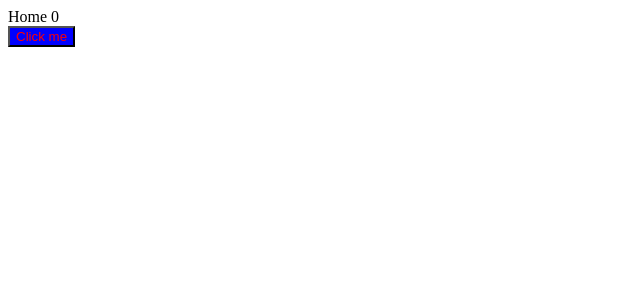
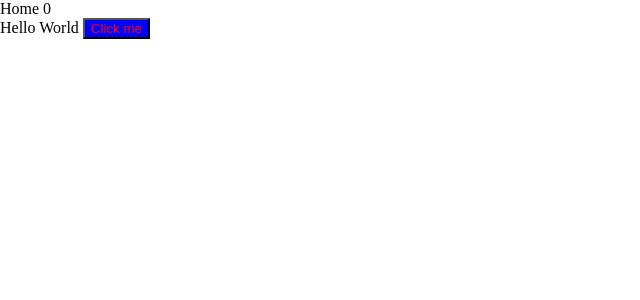
Before and after one commit to AidOnline01/abn-amro, a Vue app: page / in a window 1280 px wide. Shown: the top 300 px of the page, without its empty margins (0-640 px from the left). Built offline with nearby package versions, Linux system fonts and the light colour scheme.

Commit message:
Fix vue files imports and add alias

```diff
--- a/package.json
+++ b/package.json
@@ -4,6 +4,7 @@
     "vue-router": "^4.1.2"
   },
   "devDependencies": {
+    "@types/node": "^18.0.6",
     "@typescript-eslint/eslint-plugin": "^5.30.7",
     "@typescript-eslint/parser": "^5.30.7",
     "@vue/eslint-config-airbnb": "^6.0.0",
@@ -13,6 +14,8 @@
     "css-loader": "^6.7.1",
     "eslint": "^8.20.0",
     "eslint-config-airbnb-typescript": "^17.0.0",
+    "eslint-import-resolver-alias": "^1.1.2",
+    "eslint-plugin-import": "^2.26.0",
     "eslint-plugin-vue": "^9.2.0",
     "eslint-webpack-plugin": "^3.2.0",
     "node-sass": "^7.0.1",
--- a/src/App.vue
+++ b/src/App.vue
@@ -1,29 +1,18 @@
 <template>
-  <div class="home">
-    Home <span>{{count}}</span>
-
-    <br>
-
-    <button class="button" @click="incrementCount()">Click me</button>
-  </div>
+  <div><HomePage /></div>
 </template>
 
-<script setup lang="ts">
-  import { ref } from 'vue';
-
-  const count = ref(0);
-  const name = ref('Hello World');
-
-  const incrementCount = () => {
-    count.value += 1;
-  };
+<script lang="ts" setup>
+  import HomePage from '@/pages/HomePage.vue';
 </script>
 
-<style lang="scss" scoped>
-  .home {
-    .button {
-      color: red;
-      background: blue;
-    }
+<style lang="scss">
+  *:before, *:after {
+    box-sizing: border-box;
+  }
+
+  body, html {
+    padding: 0;
+    margin: 0;
   }
 </style>
--- /dev/null
+++ b/src/pages/HomePage.vue
@@ -0,0 +1,31 @@
+<template>
+  <div class="home">
+    Home <span>{{count}}</span>
+
+    <br>
+
+    {{name}}
+
+    <button class="button" @click="incrementCount()">Click me</button>
+  </div>
+</template>
+
+<script setup lang="ts">
+  import { ref } from 'vue';
+
+  const count = ref(0);
+  const name = ref('Hello World');
+
+  const incrementCount = () => {
+    count.value += 1;
+  };
+</script>
+
+<style lang="scss" scoped>
+  .home {
+    .button {
+      color: red;
+      background: blue;
+    }
+  }
+</style>
--- /dev/null
+++ b/src/router/index.ts
@@ -0,0 +1,3 @@
+import { createRouter } from 'vue-router';
+
+const Home = import('@/pages/HomePage.vue');
```
Also changed, not shown: tsconfig.json (+12 -2 lines), .eslintrc.json, 1 other file (tests, documents, lock files or other folders).
